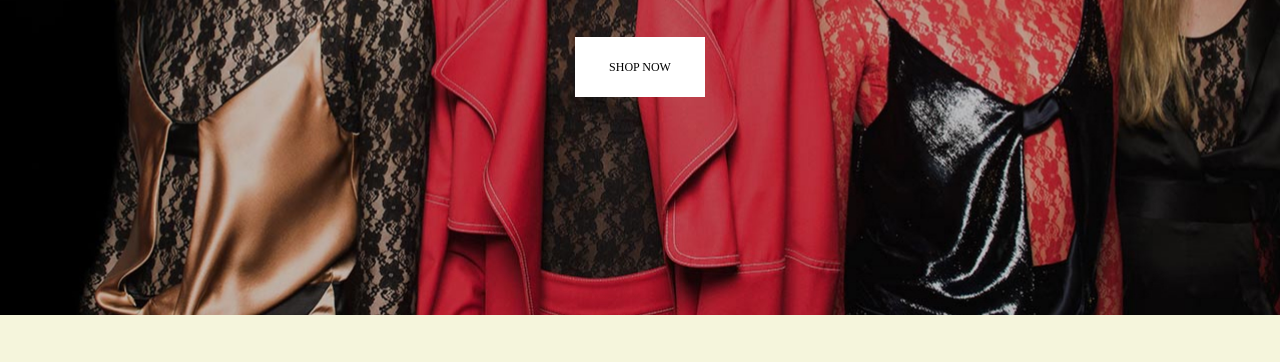
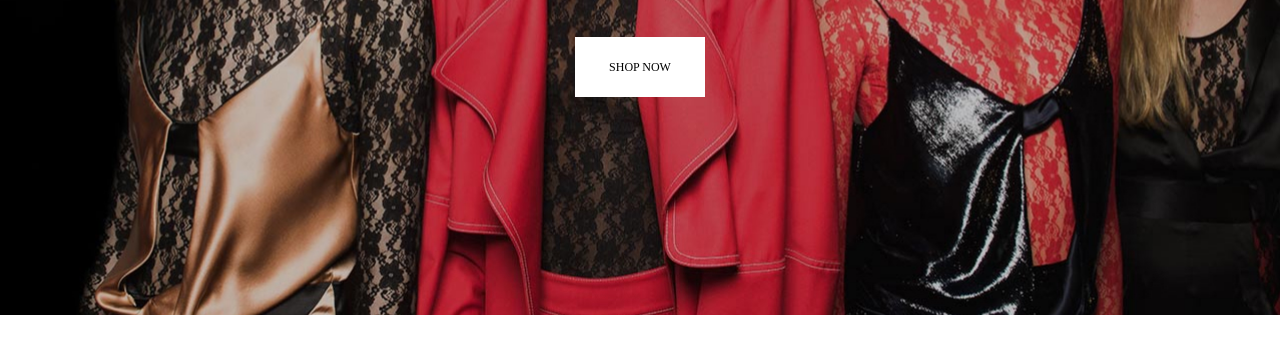
Before and after one commit to amabinaa/grayson, a plain HTML site: page index.html in a window 1280 px wide. Shown: the part 435-797 px from the top of the page. Drawn offline with Linux system fonts and the light colour scheme; a web font is replaced by a local one.

Commit message:
Update style.css

```diff
--- a/styles/style.css
+++ b/styles/style.css
@@ -12,7 +12,7 @@ ul {
     list-style: none;
 }
 body {
-    background:beige;
+    background:white;
 }
 .container {
     max-width: 1140px;
```
